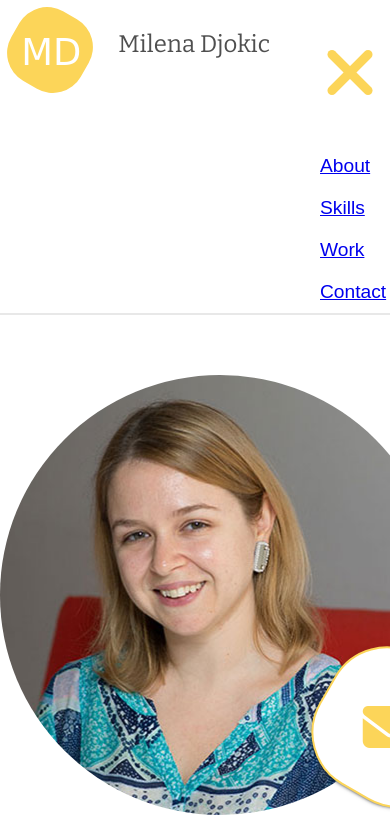
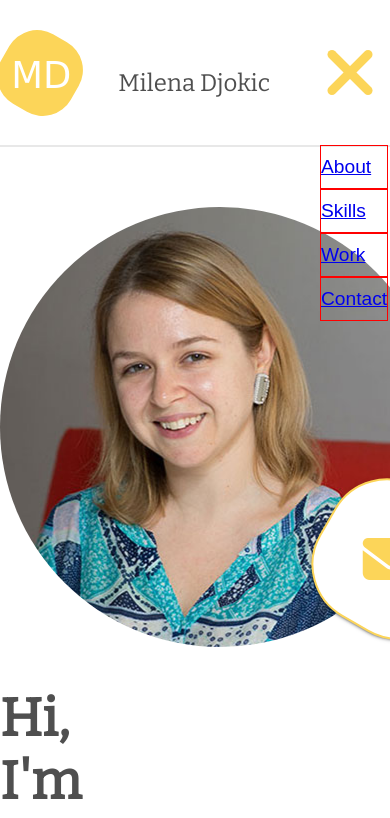
Before and after one commit to minlae/milena-portfolio, a website: page index.html in a window 390 px wide. Both pictures are taken after a click on the element 350 px from the left and 72 px from the top of the page. Shown: the top 818 px of the page. Drawn offline with nearby package versions, Linux system fonts and the light colour scheme; files that its build step writes are made by us from their sources; a web font is replaced by a local one.

Commit message:
menu now positioned absolutely

```diff
--- a/dev/styles/partials/_hamburger.scss
+++ b/dev/styles/partials/_hamburger.scss
@@ -5,13 +5,17 @@
 
 .smallMenu {
   display: none;
+  position: absolute;
+  z-index: 10;
 
 
  a {
   display: block;
+  border: 1px solid red;
   padding-top: 10px;
   padding-bottom: 10px;
   font-size: 1.2rem;
+  width: 100%;
  }
 
 }
@@ -40,7 +44,6 @@
 
   @include respond-to ("small") {
     display: block;
-    z-index: 10;
   }
 }
 
--- a/dev/styles/partials/_header.scss
+++ b/dev/styles/partials/_header.scss
@@ -37,9 +37,9 @@ header {
 
 			}
 
-			@include respond-to ("small") {
-			  margin-left: 10px;
-			}
+			// @include respond-to ("small") {
+			//   margin-left: 10px;
+			// }
 		}
 
 		.name {
@@ -53,10 +53,10 @@ header {
 
 		}
 
-		@include respond-to("small") {
-			align-items: flex-start;
-			margin-top: 10px;
-		};
+		// @include respond-to("small") {
+		// 	align-items: flex-start;
+		// 	margin-top: 40px;
+		// };
 	}
 
 	.parent {
```
